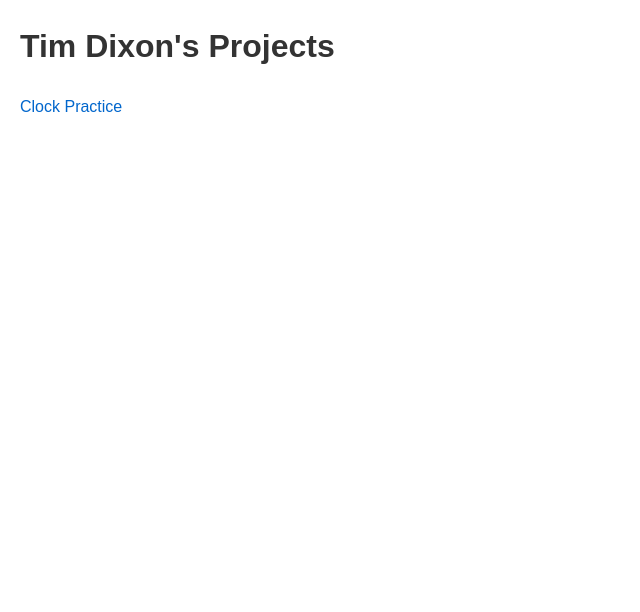
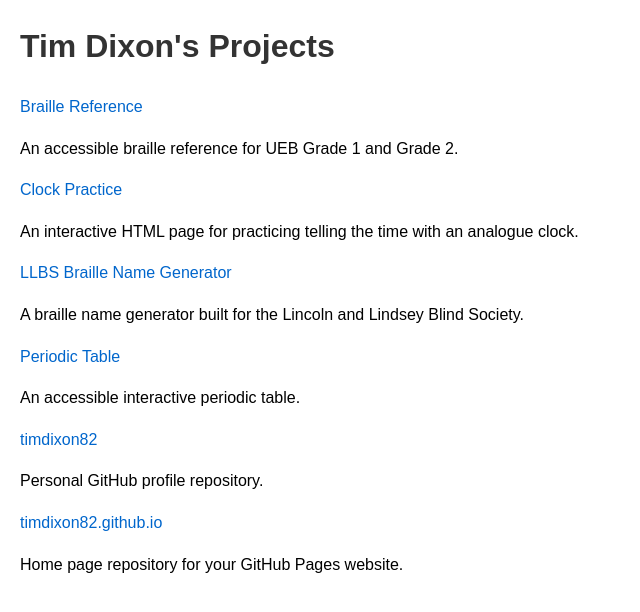
Before and after one commit to timdixon82/timdixon82.github.io, a plain HTML site: page index.html in a window 1280 px wide. Shown: the whole page, without its empty margins (0-640 px from the left). Drawn offline with Linux system fonts and the light colour scheme.

Commit message:
Add project links and descriptions to index page

```diff
--- a/index.html
+++ b/index.html
@@ -32,8 +32,30 @@
 <body>
     <h1>Tim Dixon's Projects</h1>
     <ul>
-        <li><a href="https://github.com/timdixon82/Clock-Practice">Clock Practice</a></li>
-        <!-- Add more links here -->
+        <li>
+            <a href="https://github.com/timdixon82/Braille-Reference">Braille Reference</a>
+            <p>An accessible braille reference for UEB Grade 1 and Grade 2.</p>
+        </li>
+        <li>
+            <a href="https://github.com/timdixon82/Clock-Practice">Clock Practice</a>
+            <p>An interactive HTML page for practicing telling the time with an analogue clock.</p>
+        </li>
+        <li>
+            <a href="https://github.com/timdixon82/LLBS-Braile-Name-Generator">LLBS Braille Name Generator</a>
+            <p>A braille name generator built for the Lincoln and Lindsey Blind Society.</p>
+        </li>
+        <li>
+            <a href="https://github.com/timdixon82/Periodic-Table">Periodic Table</a>
+            <p>An accessible interactive periodic table.</p>
+        </li>
+        <li>
+            <a href="https://github.com/timdixon82/timdixon82">timdixon82</a>
+            <p>Personal GitHub profile repository.</p>
+        </li>
+        <li>
+            <a href="https://github.com/timdixon82/timdixon82.github.io">timdixon82.github.io</a>
+            <p>Home page repository for your GitHub Pages website.</p>
+        </li>
     </ul>
 </body>
 </html>
```
